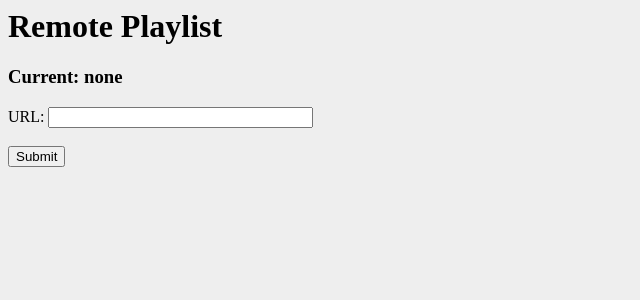
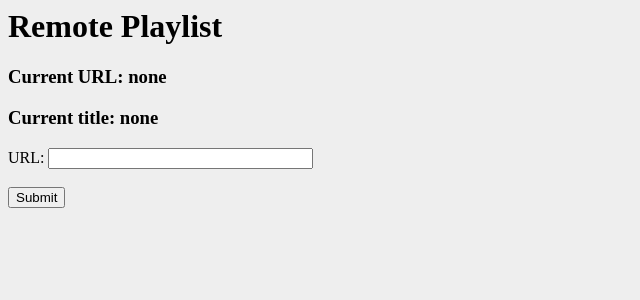
Before and after one commit to claywahlstrom/remoteplayer, a Flask app: page / in a window 1280 px wide. Shown: the top 300 px of the page, without its empty margins (0-640 px from the left). Run offline with Flask 2, Linux system fonts and the light colour scheme.

Commit message:
Song title added

```diff
--- a/app.py
+++ b/app.py
@@ -28,6 +28,8 @@ import time
 import webbrowser
 
 from flask import Flask, render_template, request
+from bs4 import BeautifulSoup as Soup
+from requests import get
 
 from pack import LINUX
 from pack.web import openweb
@@ -36,20 +38,23 @@ app = Flask(__name__)
 
 browser = 'chrome'
 url = 'none'
+title = 'none'
 
 @app.route('/', methods = ['GET','POST'])
 def main():
-    global url
+    global url, title
     if request.method == 'POST':
         url = request.form['url']
         if LINUX:
             os.system('pkill chrome')
         else:
             os.system('taskkill /im {}.exe'.format(browser))
-        time.sleep(1)
+        soup = Soup(get(url).content, 'html.parser')
+        title = soup.select('#eow-title')[0].text.strip()
+        time.sleep(0.5)
         webbrowser.open(url)
         #openweb(url, browser=browser)
-    return render_template('index.html', url=url)
+    return render_template('index.html', url=url, title=title)
 
 @app.route('/template')
 def template():
--- a/templates/index.html
+++ b/templates/index.html
@@ -8,10 +8,11 @@
     </head>
     <body>
         <h1>Remote Playlist</h1>
-        <h3>Current: {{ url }}</h3>
+        <h3>Current URL: {{ url }}</h3>
+        <h3>Current title: {{ title }}</h3>
         <form action="/" method="POST">
             <label for="url">URL: </label>
-            <input type="text" name="url" id="url" size="30" maxlength="30" /><br /><br />
+            <input type="text" name="url" id="url" size="30" /><br /><br />
             <input type="submit" value="Submit" />
         </form>
     </body>
```
